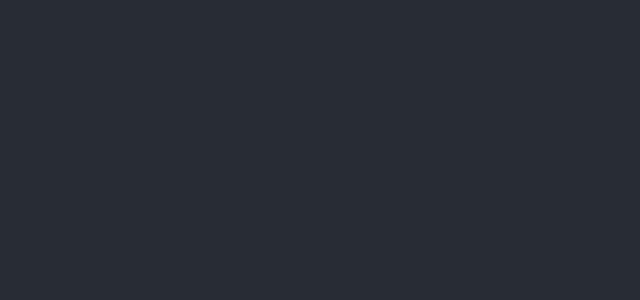
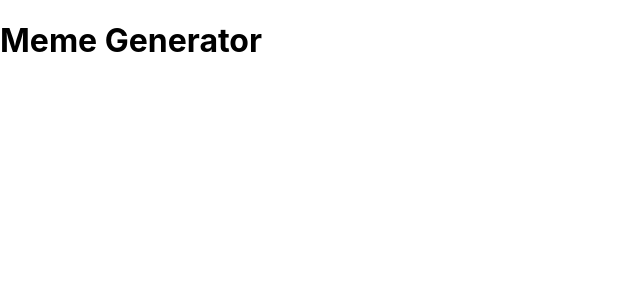
Before and after one commit to desireemendes/meme-generator, a React (Create React App) app: page / in a window 1280 px wide. Shown: the top 300 px of the page, without its empty margins (0-640 px from the left). Built offline with nearby package versions, Linux system fonts and the light colour scheme.

Commit message:
cleanup app and add header

```diff
--- a/src/App.css
+++ /dev/null
@@ -1,38 +0,0 @@
-.App {
-  text-align: center;
-}
-
-.App-logo {
-  height: 40vmin;
-  pointer-events: none;
-}
-
-@media (prefers-reduced-motion: no-preference) {
-  .App-logo {
-    animation: App-logo-spin infinite 20s linear;
-  }
-}
-
-.App-header {
-  background-color: #282c34;
-  min-height: 100vh;
-  display: flex;
-  flex-direction: column;
-  align-items: center;
-  justify-content: center;
-  font-size: calc(10px + 2vmin);
-  color: white;
-}
-
-.App-link {
-  color: #61dafb;
-}
-
-@keyframes App-logo-spin {
-  from {
-    transform: rotate(0deg);
-  }
-  to {
-    transform: rotate(360deg);
-  }
-}
--- a/src/App.js
+++ b/src/App.js
@@ -1,13 +1,11 @@
-import './App.css';
+import Header from './Components/Header';
 
 function App() {
   return (
-    <div className="App">
-      <header className="App-header">
-
-      </header>
+    <div>
+        <Header />
     </div>
-  );
+)
 }
 
 export default App;
--- /dev/null
+++ b/src/Components/Header.js
@@ -0,0 +1,5 @@
+export default function Header() {
+    return (
+        <h1>Meme Generator</h1>
+    )
+}
```
